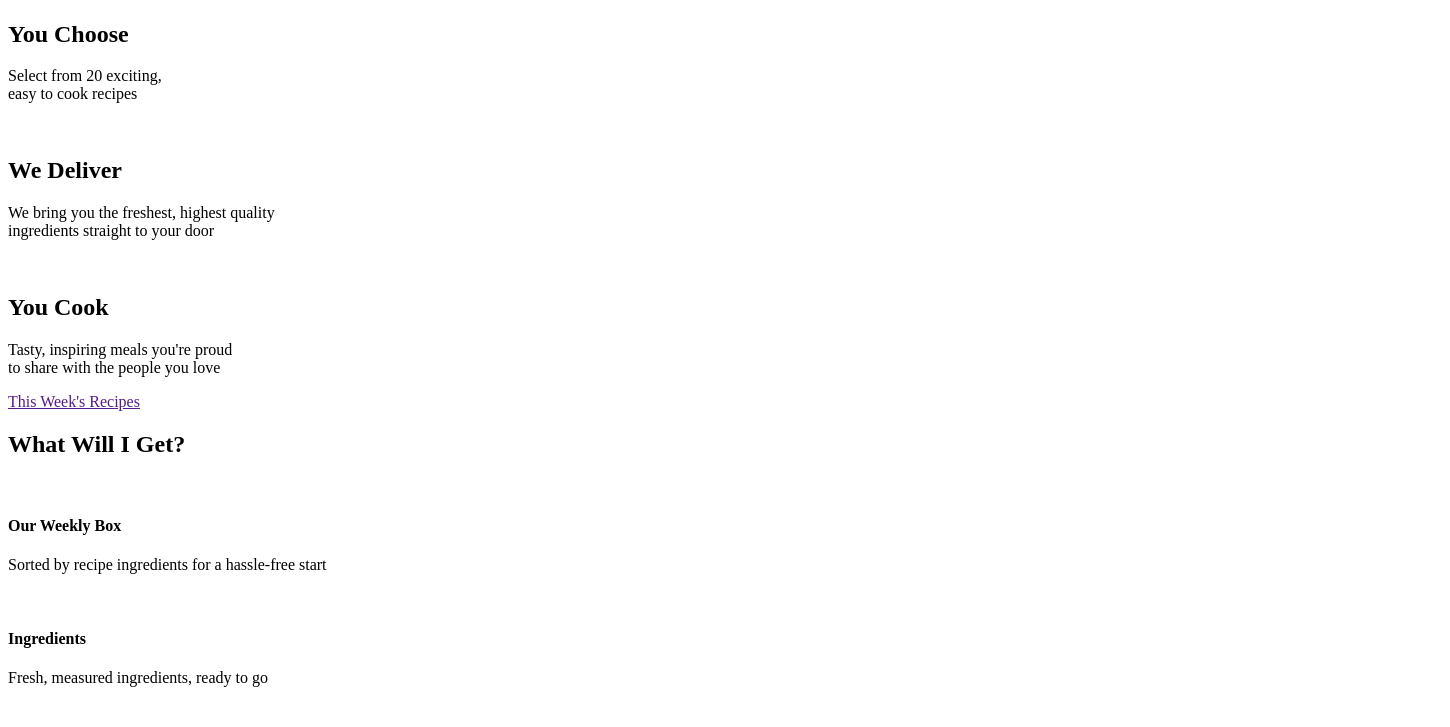
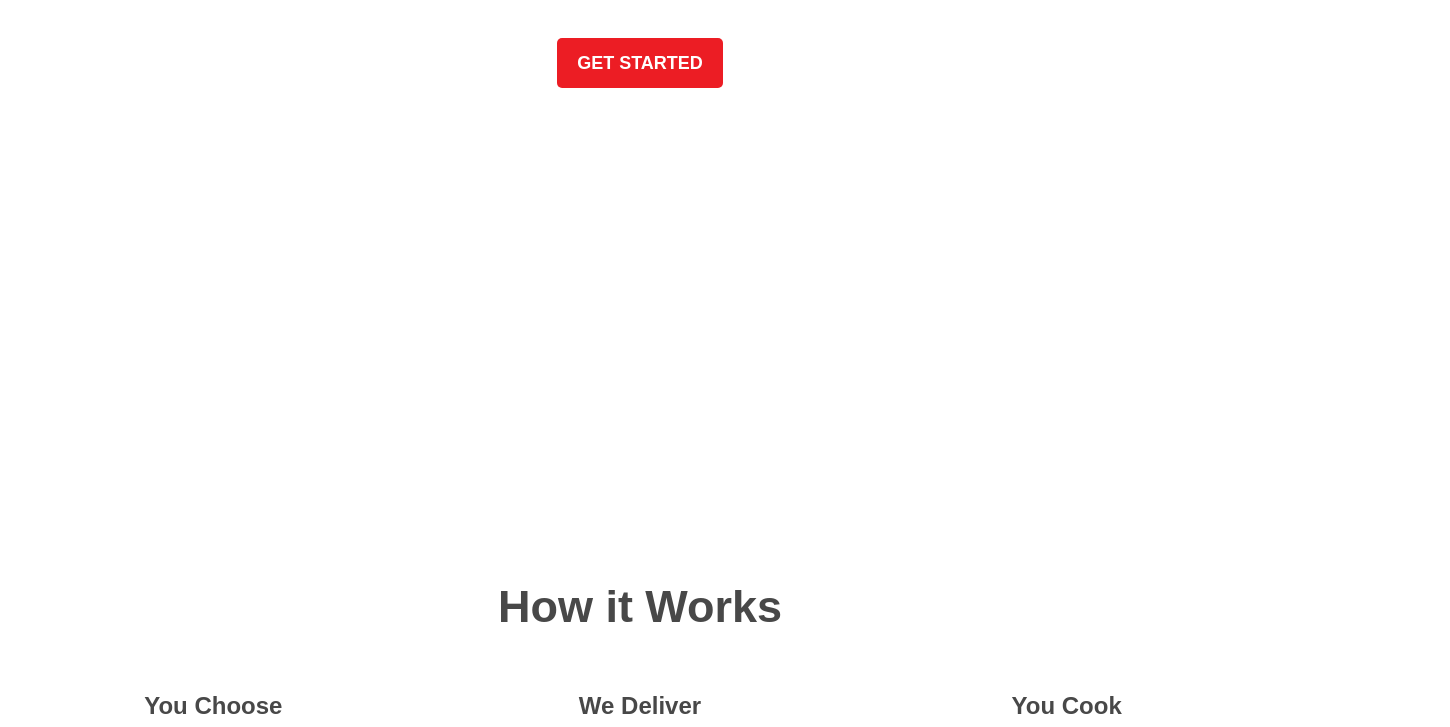
Before and after one commit to FaithEst/Mukam, a plain HTML site: page index.html in a window 1280 px wide. Shown: the part 369-1096 px from the top of the page, 1450 px wide, since content can reach past the window. Drawn offline with Linux system fonts and the light colour scheme; files that its build step writes are made by us from their sources.

Commit message:
Update index.html

```diff
--- a/index.html
+++ b/index.html
@@ -4,7 +4,7 @@
   <meta charset="UTF-8">
   <meta name="viewport" content="width=device-width, initial-scale=1.0">
   <title>Hello Chef! Meal Plan</title>
-  <link rel="stylesheet" href="CSS/food.css">
+  <link rel="stylesheet" href="CSS/styles.css">
   <link rel="icon" href="images/spoon.svg" class="logo">
 </head>
 <body>
```
